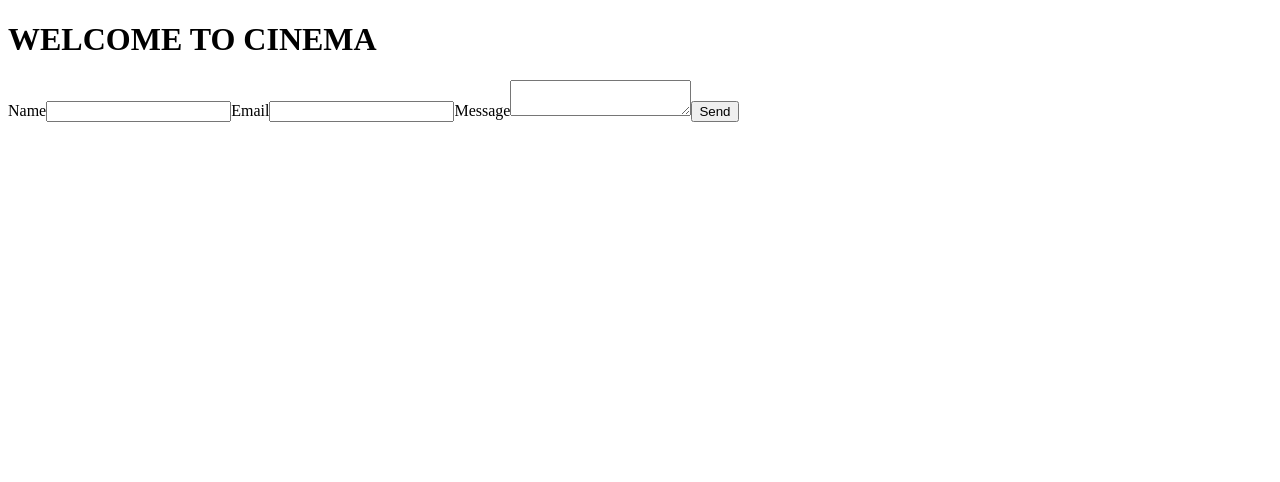
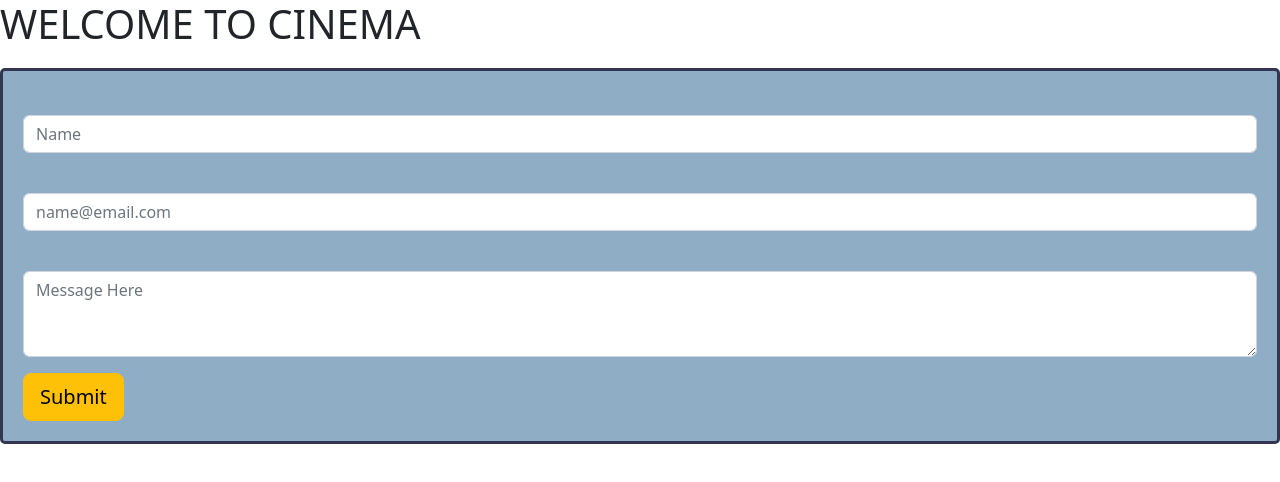
Before and after one commit to CSCairney/QA-Cinemas-Project, a React (Create React App) app in the folder client/: page / in a window 1280 px wide. Shown: the top 482 px of the page. Built offline with nearby package versions, Linux system fonts and the light colour scheme.

Commit message:
email form styled

```diff
--- a/client/src/component/emailForm.js
+++ b/client/src/component/emailForm.js
@@ -1,5 +1,7 @@
 import React, { useRef } from 'react';
 import emailjs from '@emailjs/browser';
+import './emailform.css'
+import Button from 'react-bootstrap/Button';
 
 const EmailForm = () => {
   const form = useRef();
@@ -16,15 +18,24 @@ const EmailForm = () => {
   };
 
   return (
-    <form ref={form} onSubmit={sendEmail}>
-      <label>Name</label>
-      <input type="text" name="user_name" />
-      <label>Email</label>
-      <input type="email" name="user_email" />
-      <label>Message</label>
-      <textarea name="message" />
-      <input type="submit" value="Send" />
-    </form>
+    <div  id="emailforms">
+      <form ref={form} onSubmit={sendEmail}>
+      <div class="mb-3">
+      <label  class="form-label"/>
+      <input type="text" name="user_name" class="form-control" placeholder="Name" />
+      </div>
+      <div class="mb-3">
+      <label class="form-label"/>
+      <input type="email" class="form-control"  name="user_email" placeholder="name@email.com"/>
+      </div>
+      <div class="mb-3">
+        <label for="Textarea1" class="form-label"/>
+        <textarea class="form-control" id="Textarea1" rows="3" placeholder="Message Here" name="message"></textarea>
+      </div>
+
+      <Button variant="warning" type="submit" value="Send" size="lg">Submit</Button>
+      </form>
+    </div>
   );
 };
 export default EmailForm;
--- /dev/null
+++ b/client/src/component/emailform.css
@@ -0,0 +1,10 @@
+#emailforms{
+  text-align: left;
+  border-style:solid;
+  color:#333652;
+  background-color: #90ADC6;
+  border-radius: 5px;
+  margin-top: 20px;
+  padding:20px;
+
+}
--- a/client/src/index.js
+++ b/client/src/index.js
@@ -3,6 +3,7 @@ import ReactDOM from 'react-dom/client';
 import './index.css';
 import App from './component/App';
 import EmailForm from './component/emailform';
+import 'bootstrap/dist/css/bootstrap.min.css';
 
 
 const root = ReactDOM.createRoot(document.getElementById('root'));
```
